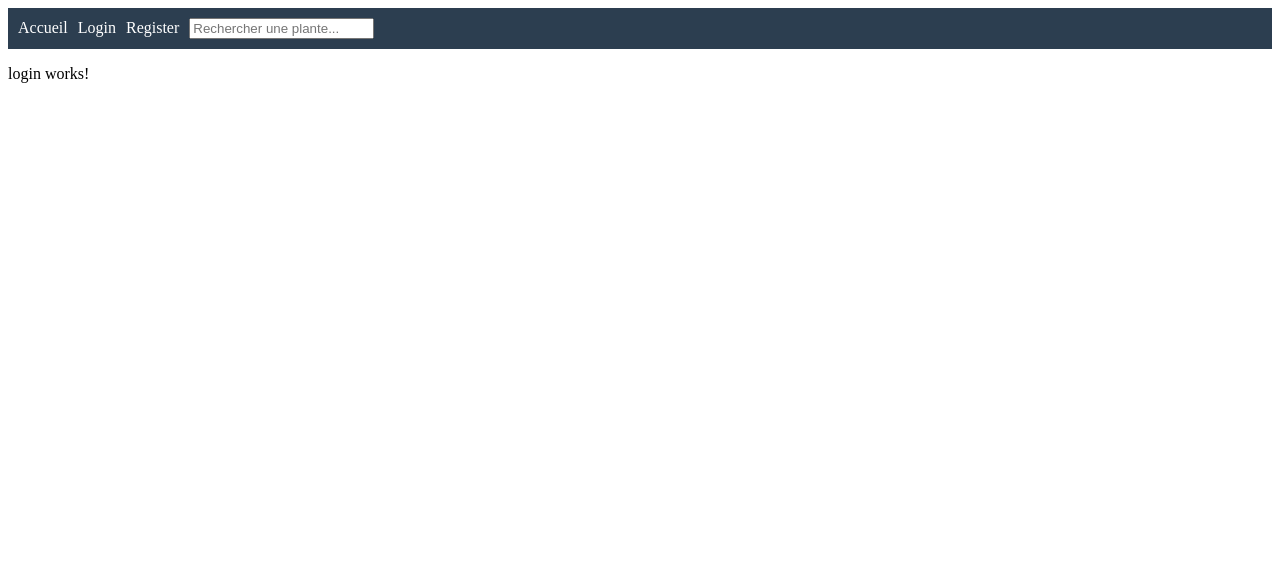
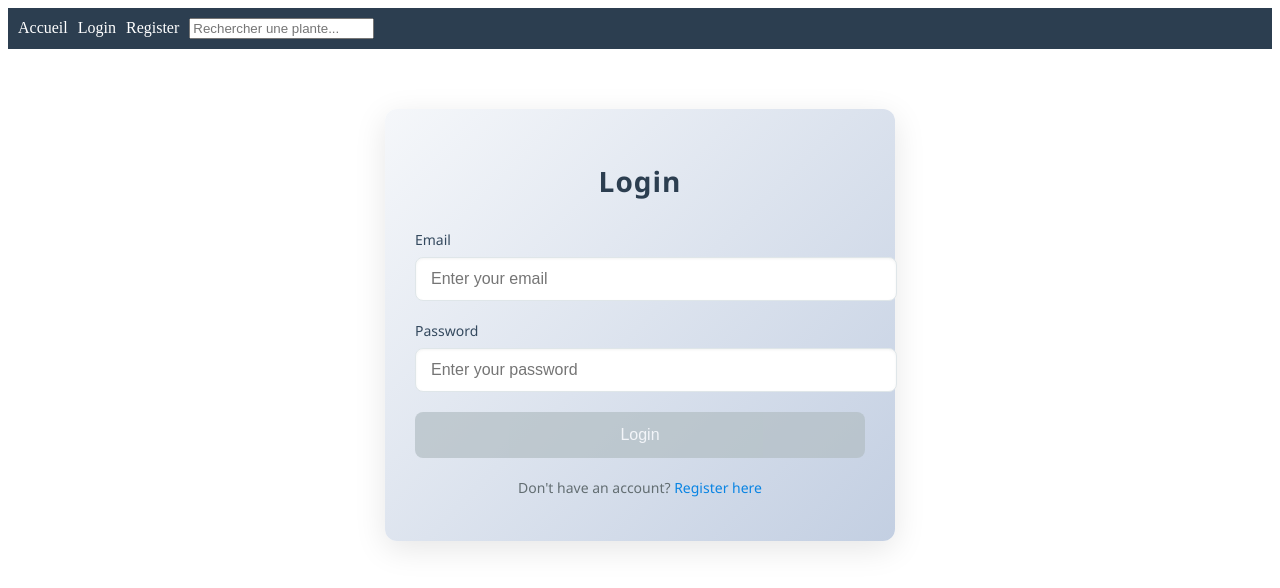
Before and after one commit to ihebbennaceur/Angular_jardin_numerique, an Angular app: page /login in a window 1280 px wide. Shown: the top 588 px of the page. Built offline with nearby package versions, Linux system fonts and the light colour scheme.

Commit message:
create forms for login page

```diff
--- a/src/app/app.component.ts
+++ b/src/app/app.component.ts
@@ -11,8 +11,6 @@ import { FormsModule } from '@angular/forms';
   selector: 'app-root',
   imports: [RouterOutlet,
             NavbarComponent,
-            LoginComponent,
-            RegisterComponent,
             FormsModule],
   standalone: true,
 
--- a/src/app/components/navbar/navbar.component.ts
+++ b/src/app/components/navbar/navbar.component.ts
@@ -1,8 +1,9 @@
 import { Component } from '@angular/core';
+import { Router, RouterLink } from '@angular/router';
 
 @Component({
   selector: 'app-navbar',
-  imports: [],
+  imports: [RouterLink],
   templateUrl: './navbar.component.html',
   styleUrl: './navbar.component.css'
 })
--- a/src/app/pages/login/login.component.css
+++ b/src/app/pages/login/login.component.css
@@ -0,0 +1,170 @@
+/* Conteneur principal du formulaire */
+.form-container {
+    max-width: 450px;
+    margin: 60px auto;
+    padding: 30px;
+    background: linear-gradient(135deg, #f5f7fa 0%, #c3cfe2 100%);
+    border-radius: 12px;
+    box-shadow: 0 8px 32px rgba(0, 0, 0, 0.1);
+    font-family: 'Segoe UI', Tahoma, Geneva, Verdana, sans-serif;
+  }
+
+  /* Titre */
+  h2 {
+    text-align: center;
+    margin-bottom: 30px;
+    color: #2c3e50;
+    font-size: 28px;
+    font-weight: 600;
+    letter-spacing: 1px;
+  }
+
+  /* Groupe de champs */
+  .form-group {
+    margin-bottom: 20px;
+    position: relative;
+  }
+
+  /* Labels */
+  label {
+    display: block;
+    margin-bottom: 8px;
+    font-size: 14px;
+    font-weight: 500;
+    color: #34495e;
+    transition: all 0.3s ease;
+  }
+
+  /* Champs de saisie */
+  .form-control {
+    width: 100%;
+    padding: 12px 15px;
+    border: 1px solid #dfe6e9;
+    border-radius: 8px;
+    font-size: 16px;
+    background-color: #fff;
+    transition: all 0.3s ease;
+    box-shadow: inset 0 1px 3px rgba(0, 0, 0, 0.05);
+  }
+
+  .form-control:focus {
+    outline: none;
+    border-color: #0984e3;
+    box-shadow: 0 0 8px rgba(9, 132, 227, 0.3);
+    background-color: #f8f9fa;
+  }
+
+  /* Message d'erreur */
+  .error {
+    color: #e74c3c;
+    font-size: 12px;
+    margin-top: 5px;
+    position: absolute;
+    left: 0;
+    animation: fadeIn 0.3s ease-in;
+  }
+
+  /* Animation pour les erreurs */
+  @keyframes fadeIn {
+    from { opacity: 0; transform: translateY(-5px); }
+    to { opacity: 1; transform: translateY(0); }
+  }
+
+  /* Bouton de soumission */
+  .btn-primary {
+    width: 100%;
+    padding: 14px;
+    background-color: #0984e3;
+    color: #fff;
+    border: none;
+    border-radius: 8px;
+    font-size: 16px;
+    font-weight: 500;
+    cursor: pointer;
+    transition: all 0.3s ease;
+    position: relative;
+    overflow: hidden;
+  }
+
+  .btn-primary:disabled {
+    background-color: #b2bec3;
+    cursor: not-allowed;
+    opacity: 0.7;
+  }
+
+  .btn-primary:not(:disabled):hover {
+    background-color: #0652dd;
+    transform: translateY(-2px);
+    box-shadow: 0 4px 12px rgba(9, 132, 227, 0.3);
+  }
+
+  .btn-primary:active {
+    transform: translateY(0);
+  }
+
+  /* Effet de vague sur le bouton */
+  .btn-primary::after {
+    content: '';
+    position: absolute;
+    top: 50%;
+    left: 50%;
+    width: 0;
+    height: 0;
+    background: rgba(255, 255, 255, 0.3);
+    border-radius: 50%;
+    transform: translate(-50%, -50%);
+    transition: width 0.6s ease, height 0.6s ease;
+  }
+
+  .btn-primary:hover::after {
+    width: 200px;
+    height: 200px;
+  }
+
+  /* Lien vers register */
+  p {
+    text-align: center;
+    margin-top: 20px;
+    font-size: 14px;
+    color: #636e72;
+  }
+
+  a {
+    color: #0984e3;
+    font-weight: 500;
+    text-decoration: none;
+    transition: all 0.3s ease;
+  }
+
+  a:hover {
+    color: #0652dd;
+    text-decoration: underline;
+  }
+
+  /* Style pour l'accessibilité (focus au clavier) */
+  .form-control:focus, .btn-primary:focus, a:focus {
+    outline: 2px solid #0984e3;
+    outline-offset: 2px;
+  }
+
+  /* Responsive design */
+  @media (max-width: 500px) {
+    .form-container {
+      margin: 30px 15px;
+      padding: 20px;
+    }
+
+    h2 {
+      font-size: 24px;
+    }
+
+    .form-control {
+      padding: 10px;
+      font-size: 14px;
+    }
+
+    .btn-primary {
+      padding: 12px;
+      font-size: 14px;
+    }
+  }
--- a/src/app/pages/login/login.component.html
+++ b/src/app/pages/login/login.component.html
@@ -1 +1,43 @@
-<p>login works!</p>
+<!-- <p>login works!</p> -->
+
+<form #loginForm="ngForm" (ngSubmit)="onSubmit()">
+    <div class="form-container">
+      <h2>Login</h2>
+      <div class="form-group">
+        <label for="email">Email</label>
+        <input
+          type="email"
+          id="email"
+          name="email"
+          [(ngModel)]="email"
+          required
+          email
+          placeholder="Enter your email"
+          class="form-control"
+        />
+        <div *ngIf="loginForm.submitted && loginForm.controls['email']?.invalid" class="error">
+          Please enter a valid email.
+        </div>
+      </div>
+      <div class="form-group">
+        <label for="password">Password</label>
+        <input
+          type="password"
+          id="password"
+          name="password"
+          [(ngModel)]="password"
+          required
+          minlength="6"
+          placeholder="Enter your password"
+          class="form-control"
+        />
+        <div *ngIf="loginForm.submitted && loginForm.controls['password']?.invalid" class="error">
+          Password must be at least 6 characters.
+        </div>
+      </div>
+      <button type="submit" [disabled]="loginForm.invalid" class="btn btn-primary">Login</button>
+      <p>
+        Don't have an account? <a routerLink="/register">Register here</a>
+      </p>
+    </div>
+  </form>
--- a/src/app/pages/login/login.component.ts
+++ b/src/app/pages/login/login.component.ts
@@ -1,11 +1,30 @@
 import { Component } from '@angular/core';
+import { FormsModule } from '@angular/forms';
+//import les directives ng if
+import { NgIf } from '@angular/common';
+import { RouterLink } from '@angular/router';
+
 
 @Component({
   selector: 'app-login',
-  imports: [],
+  imports: [FormsModule,
+    NgIf,
+    RouterLink
+  ],
   templateUrl: './login.component.html',
   styleUrl: './login.component.css'
 })
 export class LoginComponent {
 
+  email: string = '';
+  password: string = '';
+
+  constructor() {}
+
+  onSubmit() {
+    // Handle login logic here
+    console.log('Email:', this.email);
+    console.log('Password:',this.password);
+
 }
+}
```
